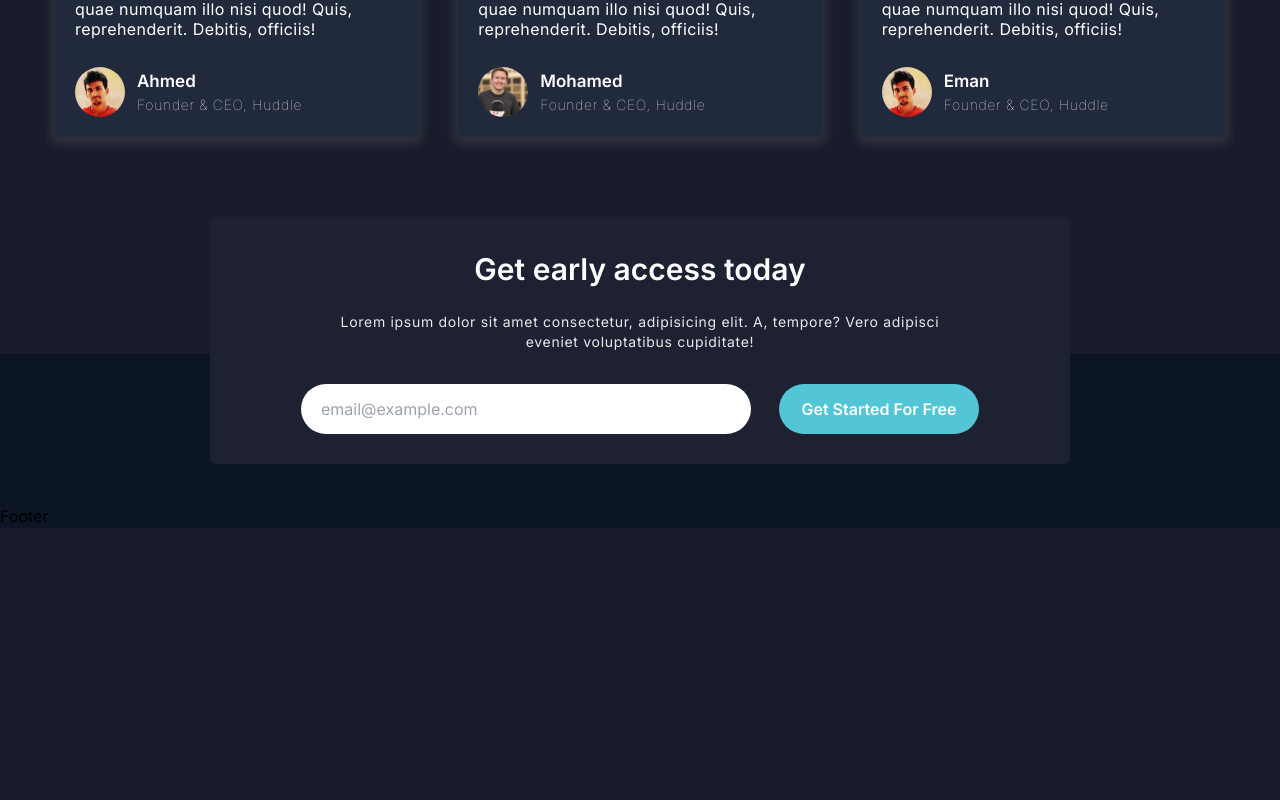
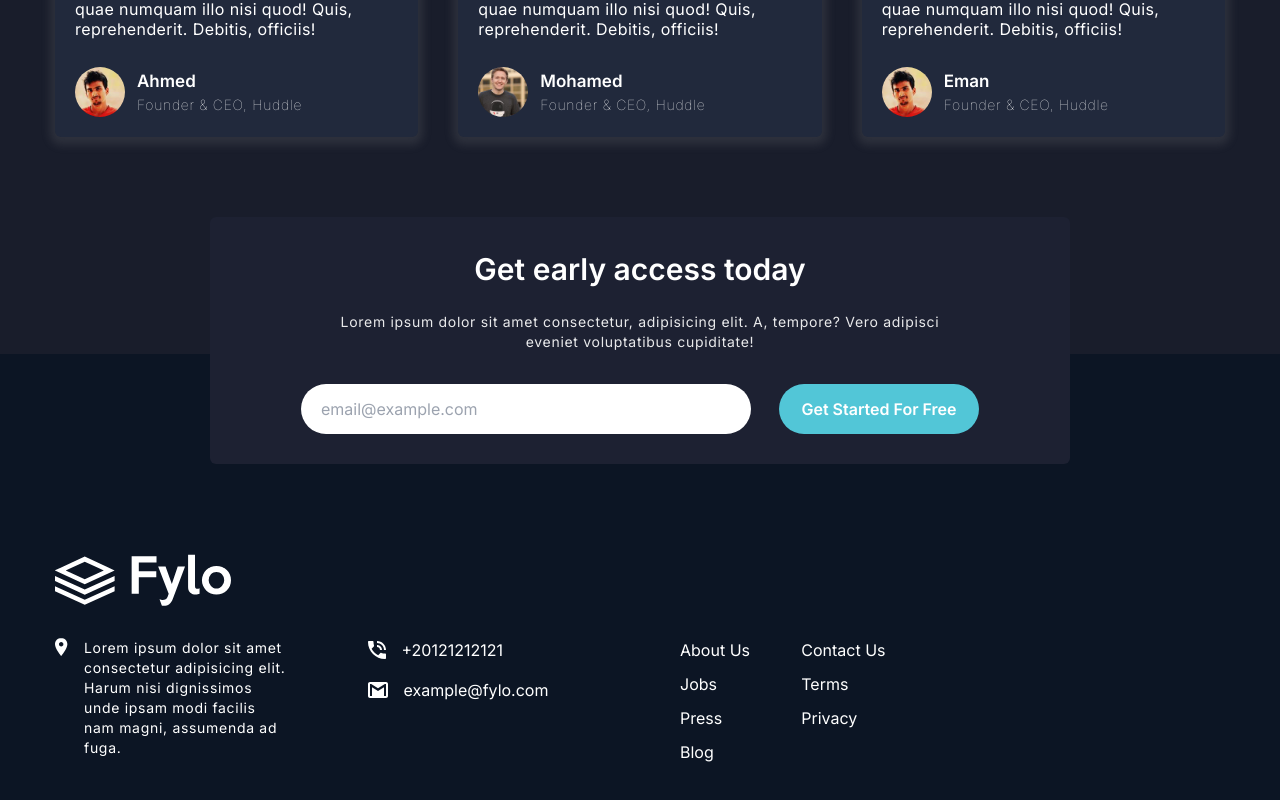
Before and after one commit to ahmed-mostafa2020/landingPage-Taileindcss, a Next.js app: page / in a window 1280 px wide. Shown: the part 2227-3027 px from the top of the page. Before the commit the page ends 2755 px from the top, so only its background shows below. Built offline with nearby package versions, Linux system fonts and the light colour scheme.

Commit message:
footer left2

```diff
--- a/src/components/Footer.tsx
+++ b/src/components/Footer.tsx
@@ -1,5 +1,84 @@
+"use client";
+
+import Image from "next/image";
+import logo from "../../public/assets/images/logo.svg";
+import phone from "../../public/assets/images/icon-phone.svg";
+import location from "../../public/assets/images/icon-location.svg";
+import email from "../../public/assets/images/icon-email.svg";
+import Link from "next/link";
+import { useState } from "react";
+
 const Footer = () => {
-  return <footer className="pt-[150px] bg-[#0c1524]">Footer</footer>;
+  const [contact, setContact] = useState([
+    { icon: phone, text: "+20121212121" },
+    { icon: email, text: "example@fylo.com" },
+  ]);
+
+  const [links, setLinks] = useState([
+    "About Us",
+    "Contact Us",
+    "Jobs",
+    "Terms",
+    "Press",
+    "Privacy",
+    "Blog",
+  ]);
+
+  const [socialIcons, setSocialIcons] = useState([
+    "facebook",
+    "twitter",
+    "instagram",
+  ]);
+
+  return (
+    <footer className="space pt-[200px] bg-[#0c1524] text-mainColor">
+      <div className="container">
+        <Link className="block mb-8" href="./">
+          <Image src={logo} alt="logo" />
+        </Link>
+
+        <div className="grid grid-cols-1 md:grid-cols-2 lg:grid-cols-4 gap-20">
+          <div className="flex gap-4 items-start">
+            <Image src={location} alt="location-img" />
+
+            <p className="text-sm tracking-wider break-words">
+              Lorem ipsum dolor sit amet consectetur adipisicing elit. Harum
+              nisi dignissimos unde ipsam modi facilis nam magni, assumenda ad
+              fuga.
+            </p>
+          </div>
+
+          <div>
+            {contact.map((item) => (
+              <div className="flex gap-4 mb-4" key={item.text}>
+                <Image
+                  className="object-contain"
+                  src={item.icon}
+                  alt="phone-img"
+                />
+                <p> {item.text} </p>
+              </div>
+            ))}
+          </div>
+
+          <ul className="grid grid-cols-1 md:grid-cols-2 gap-[10px]">
+            {links.map((item) => (
+              <li key={item}>
+                <Link
+                  href={item.toLowerCase()}
+                  className=" hover:text-hoverColor transition-all duration-200"
+                >
+                  {item}
+                </Link>
+              </li>
+            ))}
+          </ul>
+
+          <div></div>
+        </div>
+      </div>
+    </footer>
+  );
 };
 
 export default Footer;
```
